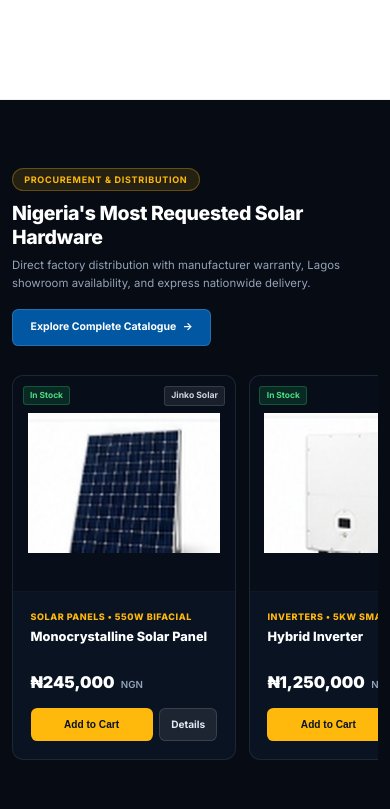
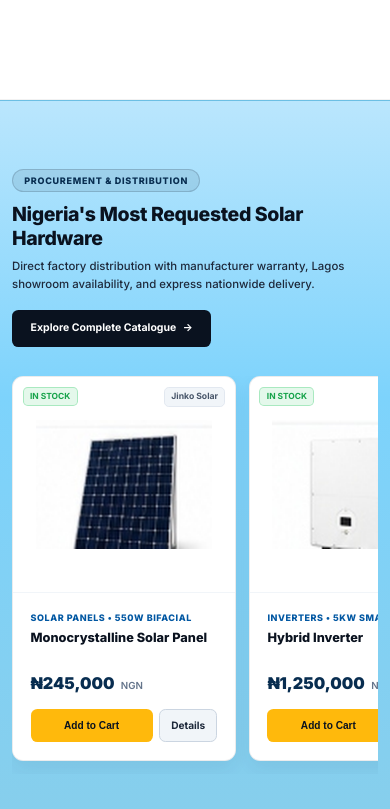
Before and after one commit to akanbisamuel045-tech/DEVICE-PRO, a website: page public/index.html in a window 390 px wide. Shown: the part 1035-1844 px from the top of the page. Drawn offline with Linux system fonts and the light colour scheme.

Commit message:
feat: fix product action buttons mobile layout and alignment, revert hardware section to sky blue

```diff
--- a/public/css/homepage.css
+++ b/public/css/homepage.css
@@ -2041,9 +2041,40 @@ dialog::backdrop {
    ============================================================================= */
 .homepage-featured-products-section {
   padding: 85px 0;
-  background-color: #060B14;
-  border-bottom: 1px solid rgba(255, 255, 255, 0.08);
+  background-color: #87CEEB; /* Sky blue */
+  background: linear-gradient(180deg, #BAE6FD 0%, #7DD3FC 40%, #87CEEB 100%);
+  border-top: 1px solid rgba(2, 132, 199, 0.2);
+  border-bottom: 1px solid rgba(2, 132, 199, 0.2);
   position: relative;
+}
+
+.homepage-featured-products-section .section-tag-pill {
+  background: rgba(10, 18, 31, 0.08);
+  border: 1px solid rgba(10, 18, 31, 0.16);
+  color: #082D50;
+  font-weight: 800;
+}
+
+.homepage-featured-products-section .section-heading-white {
+  color: #0A121F;
+}
+
+.homepage-featured-products-section .section-desc-light {
+  color: #1E293B;
+  font-weight: 500;
+}
+
+.homepage-featured-products-section .btn-header-view-all {
+  background: #0A121F;
+  color: #FFFFFF;
+  border: 1px solid rgba(10, 18, 31, 0.2);
+}
+
+.homepage-featured-products-section .btn-header-view-all:hover {
+  background: #0157A2;
+  color: #FFB90C;
+  transform: translateY(-2px);
+  box-shadow: 0 8px 20px rgba(1, 87, 162, 0.35);
 }
 
 .home-products-grid {
@@ -2053,30 +2084,31 @@ dialog::backdrop {
 }
 
 .home-product-card {
-  background: #0A1322;
-  border: 1px solid rgba(255, 255, 255, 0.08);
+  background: #FFFFFF;
+  border: 1px solid rgba(10, 18, 31, 0.08);
   border-radius: 14px;
   overflow: hidden;
   display: flex;
   flex-direction: column;
+  box-shadow: 0 10px 25px rgba(8, 45, 80, 0.07);
   transition: transform 0.25s ease, border-color 0.25s ease, box-shadow 0.25s ease;
 }
 
 .home-product-card:hover {
   transform: translateY(-5px);
-  border-color: rgba(255, 185, 12, 0.5);
-  box-shadow: 0 20px 45px rgba(0, 0, 0, 0.45);
+  border-color: #FFB90C;
+  box-shadow: 0 20px 40px rgba(8, 45, 80, 0.14);
 }
 
 .home-product-img-wrap {
   position: relative;
   height: 270px;
-  background: #070E1A;
+  background: #FFFFFF;
   display: flex;
   align-items: center;
   justify-content: center;
-  padding: 12px;
-  border-bottom: 1px solid rgba(255, 255, 255, 0.04);
+  padding: 16px;
+  border-bottom: 1px solid #F1F5F9;
 }
 
 .home-product-img-link {
@@ -2088,42 +2120,43 @@ dialog::backdrop {
 }
 
 .home-product-img {
-  max-height: 240px;
-  max-width: 95%;
+  max-width: 90%;
+  max-height: 230px;
   width: auto;
   height: auto;
   object-fit: contain;
-  transition: transform 0.35s ease;
+  transition: transform 0.3s ease;
 }
 
 .home-product-card:hover .home-product-img {
-  transform: scale(1.08);
+  transform: scale(1.05);
 }
 
 .home-prod-badge-stock {
   position: absolute;
   top: 12px;
   left: 12px;
-  background: rgba(34, 197, 94, 0.15);
-  color: #4ADE80;
+  background: rgba(34, 197, 94, 0.12);
+  color: #16A34A;
   border: 1px solid rgba(34, 197, 94, 0.3);
   font-size: 0.7rem;
   font-weight: 700;
   padding: 3px 8px;
-  border-radius: 4px;
+  border-radius: 6px;
+  text-transform: uppercase;
 }
 
 .home-prod-badge-brand {
   position: absolute;
   top: 12px;
   right: 12px;
-  background: rgba(255, 255, 255, 0.08);
-  color: #CBD5E1;
-  border: 1px solid rgba(255, 255, 255, 0.12);
+  background: #F1F5F9;
+  color: #475569;
+  border: 1px solid #E2E8F0;
   font-size: 0.72rem;
   font-weight: 700;
   padding: 3px 8px;
-  border-radius: 4px;
+  border-radius: 6px;
 }
 
 .home-product-body {
@@ -2131,13 +2164,14 @@ dialog::backdrop {
   display: flex;
   flex-direction: column;
   flex-grow: 1;
+  background: #FFFFFF;
 }
 
 .home-prod-category-power {
   font-size: 0.75rem;
   text-transform: uppercase;
   letter-spacing: 0.06em;
-  color: var(--color-brand-yellow);
+  color: #0157A2;
   font-weight: 800;
   margin-bottom: 6px;
 }
@@ -2145,21 +2179,20 @@ dialog::backdrop {
 .home-product-title {
   font-size: 1.0625rem;
   font-weight: 800;
-  color: #FFFFFF;
   margin: 0 0 12px;
   line-height: 1.4;
 }
 
 .home-product-title a,
 .home-product-title-link {
-  color: #FFFFFF;
+  color: #0A121F;
   text-decoration: none;
   transition: color 0.2s ease;
 }
 
 .home-product-title a:hover,
 .home-product-title-link:hover {
-  color: var(--color-brand-yellow);
+  color: #0157A2;
 }
 
 .home-product-price-row {
@@ -2173,12 +2206,12 @@ dialog::backdrop {
 .home-product-price {
   font-size: 1.35rem;
   font-weight: 900;
-  color: #FFFFFF;
+  color: #082D50;
 }
 
 .home-product-currency {
   font-size: 0.8125rem;
-  color: #94A3B8;
+  color: #64748B;
   font-weight: 600;
 }
 
@@ -2211,9 +2244,9 @@ dialog::backdrop {
 
 .home-btn-view {
   padding: 10px 14px;
-  background: rgba(255, 255, 255, 0.08);
-  color: #E2E8F0;
-  border: 1px solid rgba(255, 255, 255, 0.12);
+  background: #F1F5F9;
+  color: #1E293B;
+  border: 1px solid #CBD5E1;
   border-radius: 8px;
   font-size: 0.84375rem;
   font-weight: 700;
@@ -2225,8 +2258,8 @@ dialog::backdrop {
 }
 
 .home-btn-view:hover {
-  background: rgba(255, 255, 255, 0.15);
-  color: #FFFFFF;
+  background: #E2E8F0;
+  color: #0A121F;
 }
 
 @media (max-width: 1080px) {
--- a/public/index.html
+++ b/public/index.html
@@ -23,7 +23,7 @@
   <!-- Design Tokens & Stylesheets -->
   <link rel="stylesheet" href="css/tokens.css?v=14">
   <link rel="stylesheet" href="css/components.css?v=27">
-  <link rel="stylesheet" href="css/homepage.css?v=28">
+  <link rel="stylesheet" href="css/homepage.css?v=29">
   <link rel="stylesheet" href="css/products.css?v=3">
   <link rel="stylesheet" href="css/solutions.css?v=2">
   <link rel="stylesheet" href="css/footer.css?v=1">
```
Also changed, not shown: public/css/product-detail.css (+88 -1 lines), public/product-detail.html (+1 -1 lines).
